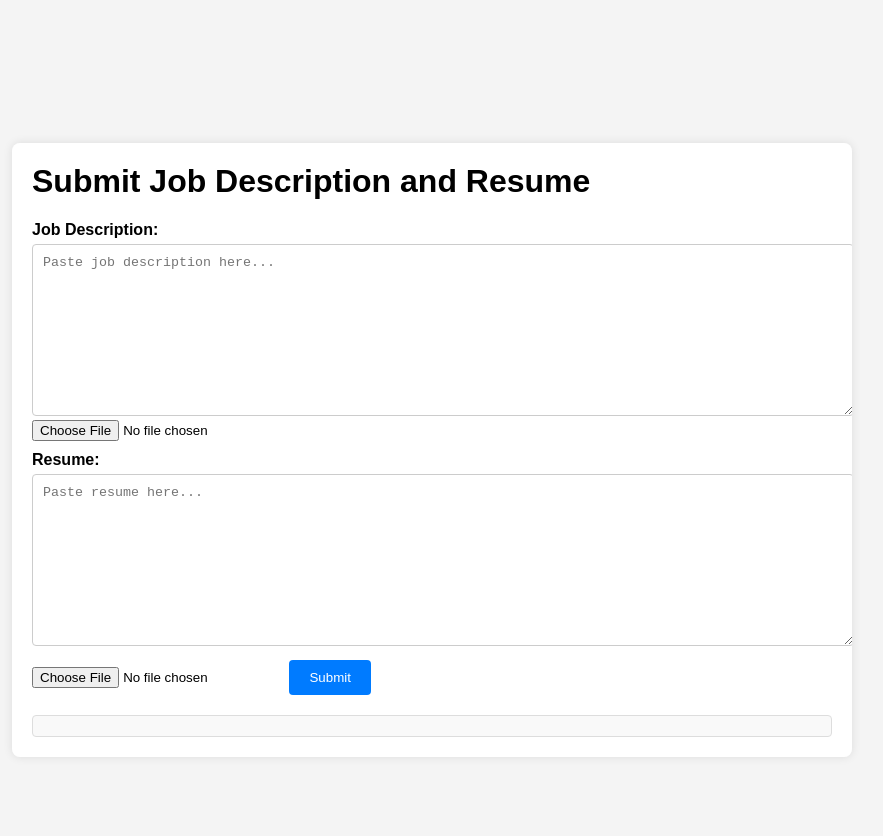
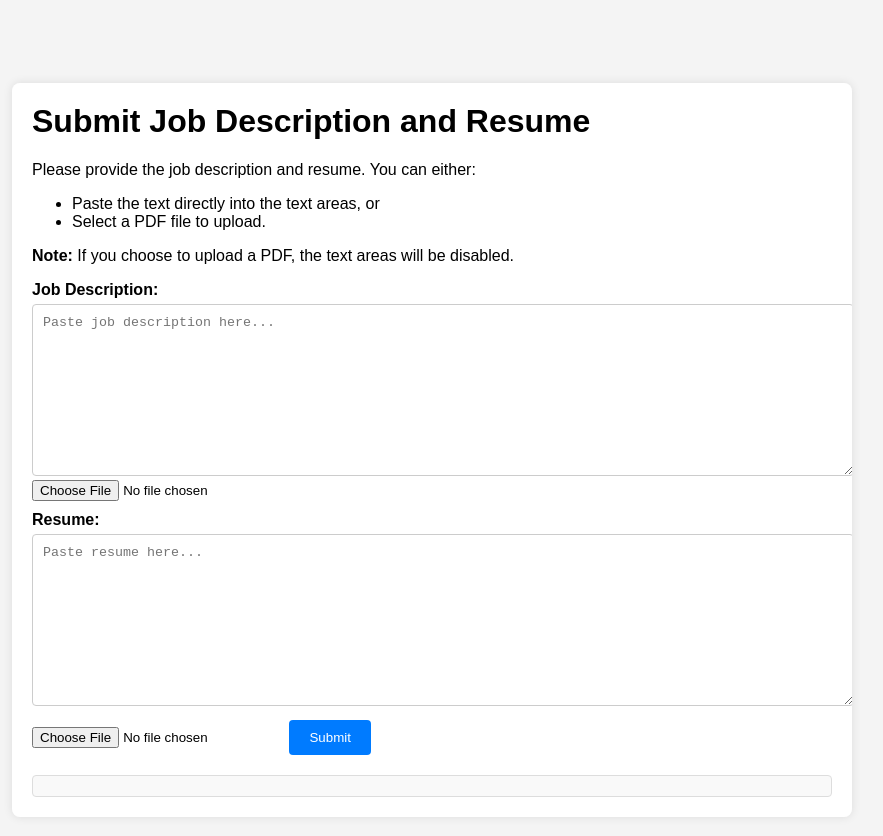
Before and after one commit to rjhalliday/rjhalliday.github.io, a Jekyll site: the page resumescan/index.html, which Jekyll copies as it is, in a window 1280 px wide. Shown: the top 836 px of the page, without its empty margins (208-1091 px from the left). Built offline with Jekyll 4.4.1, drawn with Linux system fonts in a browser that asks for light colours.

Commit message:
Update index.html

```diff
--- a/resumescan/index.html
+++ b/resumescan/index.html
@@ -6,10 +6,16 @@
     <title>Job Description and Resume</title>
     <link rel="stylesheet" href="styles.css">
 </head>
-<script src="https://cdnjs.cloudflare.com/ajax/libs/pdf.js/2.16.105/pdf.min.js"></script>
 <body>
     <div class="container">
         <h1>Submit Job Description and Resume</h1>
+        <p>Please provide the job description and resume. You can either:
+            <ul>
+                <li>Paste the text directly into the text areas, or</li>
+                <li>Select a PDF file to upload.</li>
+            </ul>
+            <strong>Note:</strong> If you choose to upload a PDF, the text areas will be disabled.
+        </p>
         <form id="job-resume-form">
             <!-- Job Description Inputs -->
             <label for="job-description-text">Job Description:</label>
@@ -27,6 +33,7 @@
         <div id="result" class="result"></div>
     </div>
 
+    <script src="https://cdnjs.cloudflare.com/ajax/libs/pdf.js/2.16.105/pdf.min.js"></script>
     <script src="script.js"></script>
 </body>
 </html>
```
